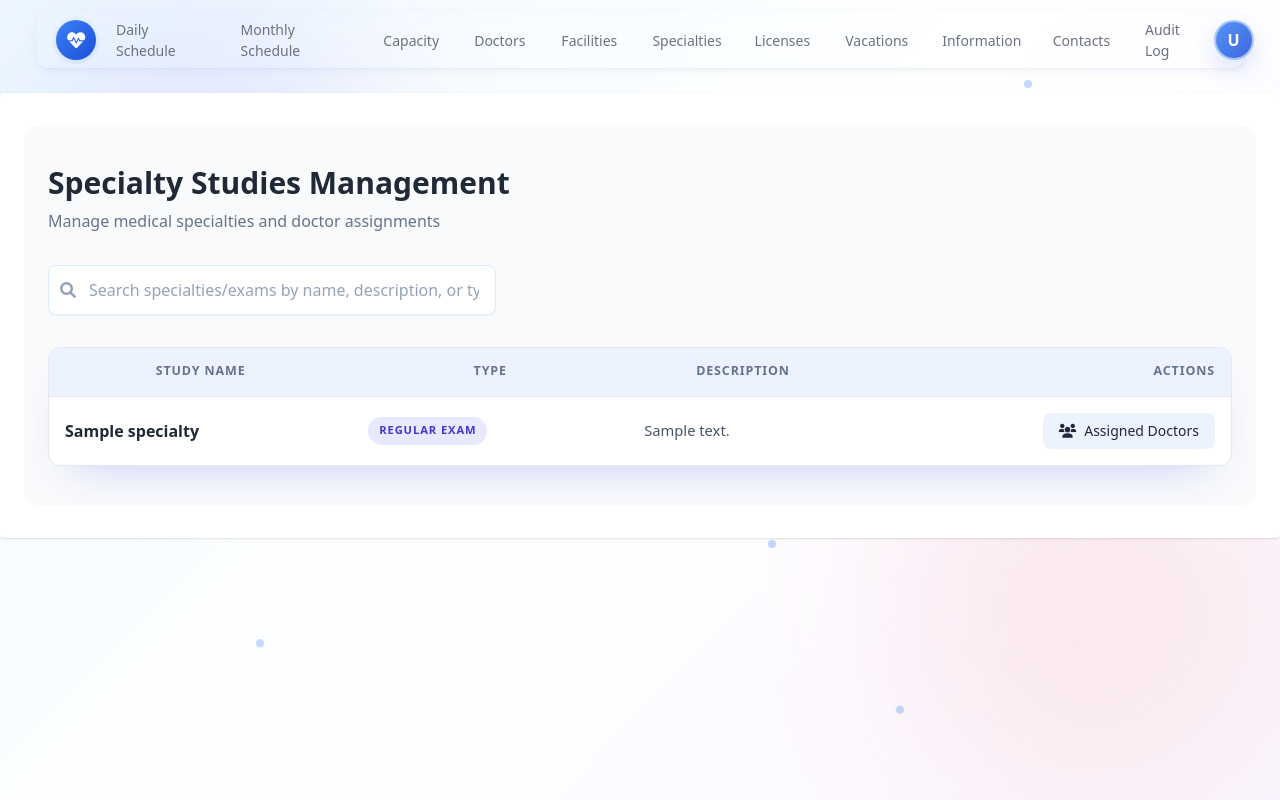
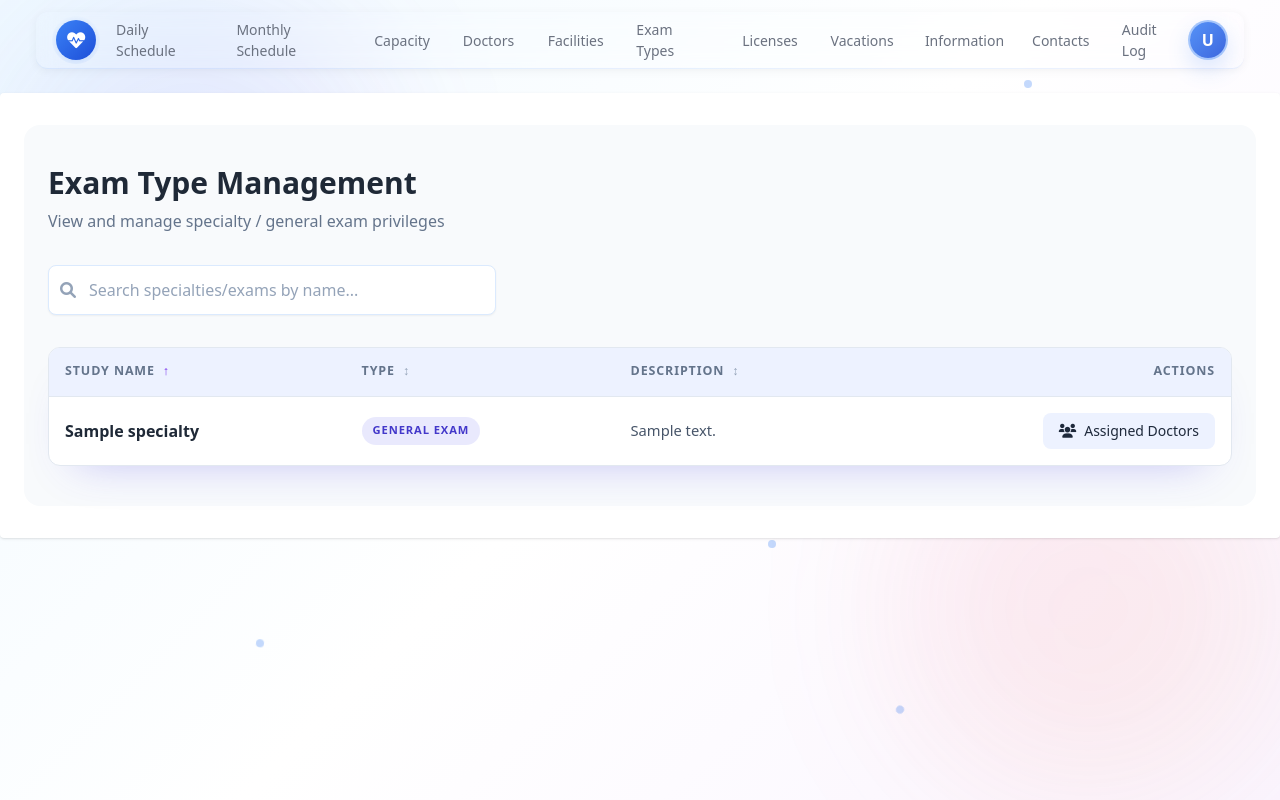
Before and after one commit to acozy03/RadmappingPlus, a Flask app: template RadMapping+/app/templates/specialties.html in a window 1280 px wide. Run offline with Flask 3, Linux system fonts and the light colour scheme; the visitor is signed in with stand-in values (Sample User, id 1); the template is opened without the code that fills it: most values are stand-ins (such as "Sample title", 1, 10 or a date in 2020); parts of the project's set-up code (start-up, migrations or seed data) failed here and were passed over; some libraries are stand-ins or nearby versions.

Commit message:
now it's general exams

```diff
--- a/RadMapping+/app/templates/layout.html
+++ b/RadMapping+/app/templates/layout.html
@@ -69,7 +69,7 @@
                 {'endpoint': 'shifts.shifts', 'label': 'Capacity'},
                 {'endpoint': 'doctors.doctor_list', 'label': 'Doctors'},
                 {'endpoint': 'facilities.facilities', 'label': 'Facilities'},
-                {'endpoint': 'specialties.specialties', 'label': 'Specialties'},
+                {'endpoint': 'specialties.specialties', 'label': 'Exam Types'},
                 {'endpoint': 'licenses.licenses_page', 'label': 'Licenses'},
                 {'endpoint': 'vacations.vacations_page', 'label': 'Vacations'},
                 {'endpoint': 'info.info', 'label': 'Information'},
--- a/RadMapping+/app/templates/specialties.html
+++ b/RadMapping+/app/templates/specialties.html
@@ -2,17 +2,17 @@
 {% block title %}Specialties{% endblock %}
 {% block content %}
     <div id="specialtiesPage" class="specialties-page">
-        <div class="container mx-auto px-4 py-8">
+        <div class="px-4 py-8">
             <div class="flex flex-col lg:flex-row lg:items-center lg:justify-between mb-8">
                 <div class="mb-6 lg:mb-0">
-                    <h1 class="text-3xl font-bold specialties-title mb-2 flex items-center">Specialty Studies Management</h1>
-                    <p class="specialties-subtitle">Manage medical specialties and doctor assignments</p>
+                    <h1 class="text-3xl font-bold specialties-title mb-2 flex items-center">Exam Type Management</h1>
+                    <p class="specialties-subtitle">View and manage specialty / general exam privileges</p>
                 </div>
                 {% if session.user.role == 'admin' %}
                     <button onclick="openAddSpecialtyModal()"
                             class="inline-flex items-center px-6 py-3 font-medium rounded-lg shadow-lg hover:shadow-xl transform hover:-translate-y-0.5 transition-all duration-200 specialties-primary-button">
                         <i class="fas fa-plus mr-2"></i>
-                        Add New Specialty
+                        Add New Exam Type
                     </button>
                 {% endif %}
             </div>
@@ -23,7 +23,7 @@
                     </div>
                     <input type="text"
                            id="specialtySearch"
-                           placeholder="Search specialties/exams by name, description, or type..."
+                           placeholder="Search specialties/exams by name..."
                            class="w-full pl-10 pr-4 py-3 rounded-lg transition-colors shadow-sm specialties-input"
                            oninput="filterTable()">
                 </div>
@@ -33,13 +33,28 @@
                     <table class="min-w-full specialties-table">
                         <thead>
                             <tr>
-                                <th scope="col">Study Name</th>
-                                <th scope="col">Type</th>
-                                <th scope="col">Description</th>
+                                <th scope="col" class="cursor-pointer specialties-sort-header" data-sort="name">
+                                    <div class="flex items-center">
+                                        Study Name
+                                        <span class="ml-2 specialties-sort-indicator">↕</span>
+                                    </div>
+                                </th>
+                                <th scope="col" class="cursor-pointer specialties-sort-header" data-sort="type">
+                                    <div class="flex items-center">
+                                        Type
+                                        <span class="ml-2 specialties-sort-indicator">↕</span>
+                                    </div>
+                                </th>
+                                <th scope="col" class="cursor-pointer specialties-sort-header" data-sort="description">
+                                    <div class="flex items-center">
+                                        Description
+                                        <span class="ml-2 specialties-sort-indicator">↕</span>
+                                    </div>
+                                </th>
                                 <th scope="col" class="text-right">Actions</th>
                             </tr>
                         </thead>
-                        <tbody>
+                        <tbody id="specialtiesTableBody">
                             {% for specialty in specialties %}
                                 <tr class="specialty-row"
                                     data-name="{{ specialty.name|lower }}"
@@ -51,7 +66,7 @@
                                     <td>
                                         <span class="specialty-type-badge"
                                               data-type="{{ 'specialty' if specialty.is_specialty else 'exam' }}">
-                                            {{ 'Specialty' if specialty.is_specialty else 'Regular Exam' }}
+                                            {{ 'Specialty' if specialty.is_specialty else 'General Exam' }}
                                         </span>
                                     </td>
                                     <td>
@@ -128,7 +143,7 @@
                                        name="is_specialty"
                                        value="on"
                                        class="specialties-checkbox">
-                                <span>Mark as a true specialty (unchecked = regular exam)</span>
+                                <span>Mark as a true specialty (unchecked = general exam)</span>
                             </label>
                         </div>
                         <div class="flex justify-end gap-3">
@@ -428,6 +443,19 @@
   color: var(--sp-text-muted);
   background: var(--sp-secondary-bg);
   border-bottom: 1px solid var(--sp-card-border);
+}
+
+.specialties-sort-header {
+  user-select: none;
+}
+
+.specialties-sort-indicator {
+  color: var(--sp-icon-muted);
+  font-size: 0.78rem;
+}
+
+.specialties-sort-indicator.active {
+  color: var(--sp-highlight);
 }
 
 .specialties-table tbody td {
@@ -851,6 +879,7 @@
     <script src="//unpkg.com/alpinejs" defer></script>
     <script>
 const isAdmin = "{{ 'true' if session.user.role == 'admin' else 'false' }}" === 'true';
+let specialtySort = { column: 'name', direction: 'asc' };
 
 function openAddSpecialtyModal() {
   document.getElementById('addSpecialtyModal').classList.remove('hidden');
@@ -886,9 +915,55 @@ function updatePermission(checkbox) {
 }
 
 function filterTable() {
+  applyFiltersAndSort();
+}
+
+function getSpecialtySortValue(row, column) {
+  if (column === 'name') {
+    return row.dataset.name || '';
+  }
+
+  if (column === 'description') {
+    return row.dataset.description || '';
+  }
+
+  if (column === 'type') {
+    return row.dataset.type || '';
+  }
+
+  return '';
+}
+
+function updateSpecialtySortIndicators() {
+  document.querySelectorAll('.specialties-sort-indicator').forEach(indicator => {
+    indicator.textContent = '↕';
+    indicator.classList.remove('active');
+  });
+
+  const activeHeader = document.querySelector(`.specialties-sort-header[data-sort="${specialtySort.column}"]`);
+  if (!activeHeader) {
+    return;
+  }
+
+  const activeIndicator = activeHeader.querySelector('.specialties-sort-indicator');
+  if (activeIndicator) {
+    activeIndicator.textContent = specialtySort.direction === 'asc' ? '↑' : '↓';
+    activeIndicator.classList.add('active');
+  }
+}
+
+function applyFiltersAndSort() {
   const specialtyQuery = document.getElementById('specialtySearch').value.toLowerCase();
+  const tableBody = document.getElementById('specialtiesTableBody');
 
-  const rows = document.querySelectorAll('.specialty-row');
+  if (!tableBody) {
+    return;
+  }
+
+  const rows = Array.from(document.querySelectorAll('.specialty-row'));
+  const matchingRows = [];
+  const hiddenRows = [];
+
   rows.forEach(row => {
     const name = row.dataset.name || '';
     const description = row.dataset.description || '';
@@ -896,11 +971,53 @@ function filterTable() {
 
     if (name.includes(specialtyQuery) || description.includes(specialtyQuery) || type.includes(specialtyQuery)) {
       row.style.display = '';
+      matchingRows.push(row);
     } else {
       row.style.display = 'none';
+      hiddenRows.push(row);
     }
   });
+
+  matchingRows.sort((rowA, rowB) => {
+    const valueA = getSpecialtySortValue(rowA, specialtySort.column);
+    const valueB = getSpecialtySortValue(rowB, specialtySort.column);
+
+    if (valueA < valueB) {
+      return specialtySort.direction === 'asc' ? -1 : 1;
+    }
+
+    if (valueA > valueB) {
+      return specialtySort.direction === 'asc' ? 1 : -1;
+    }
+
+    return 0;
+  });
+
+  [...matchingRows, ...hiddenRows].forEach(row => {
+    tableBody.appendChild(row);
+  });
+
+  updateSpecialtySortIndicators();
 }
+
+document.addEventListener('DOMContentLoaded', () => {
+  document.querySelectorAll('.specialties-sort-header[data-sort]').forEach(header => {
+    header.addEventListener('click', () => {
+      const { sort: column } = header.dataset;
+
+      if (specialtySort.column === column) {
+        specialtySort.direction = specialtySort.direction === 'asc' ? 'desc' : 'asc';
+      } else {
+        specialtySort.column = column;
+        specialtySort.direction = 'asc';
+      }
+
+      applyFiltersAndSort();
+    });
+  });
+
+  applyFiltersAndSort();
+});
 
 function showDoctorsForSpecialty(specialtyId, specialtyName) {
   const modal = document.getElementById('specialtyDoctorsModal');
```
